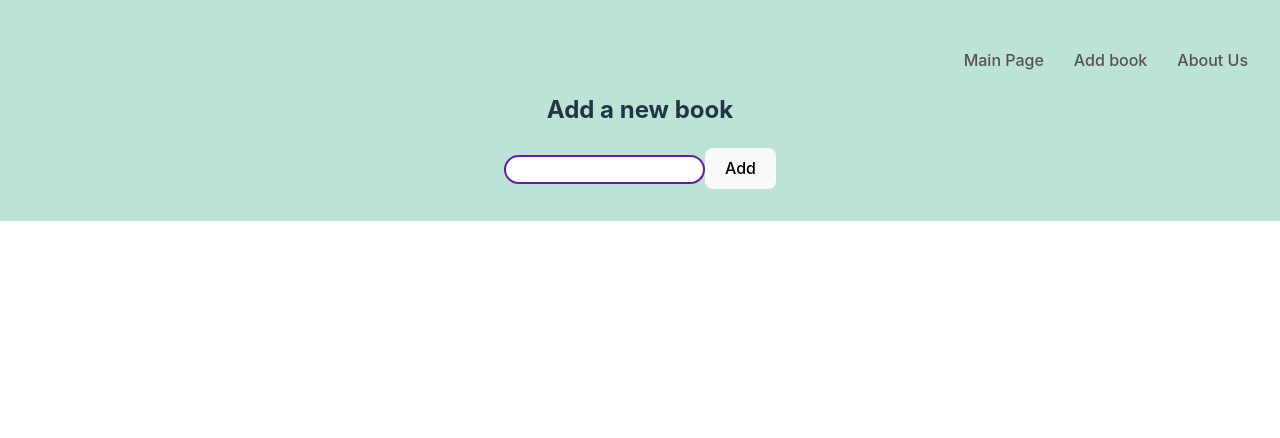
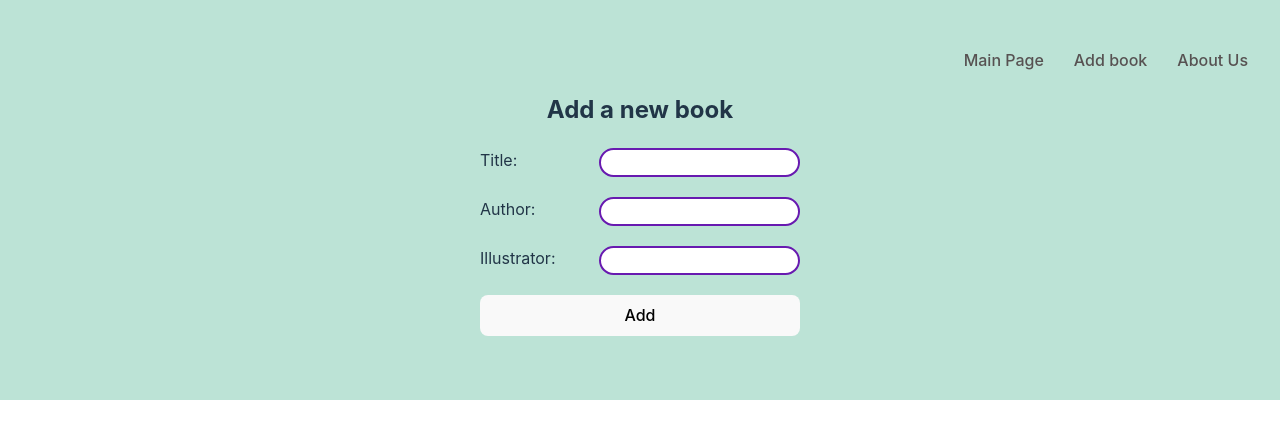
Before and after one commit to elMP/React-2023-Q1, a React (Vite) app in the folder rss-react-course/: page /addbook in a window 1280 px wide. Shown: the top 438 px of the page. Built offline with nearby package versions, Linux system fonts and the light colour scheme.

Commit message:
feat: add cards after submit

```diff
--- a/rss-react-course/src/App.css
+++ b/rss-react-course/src/App.css
@@ -20,3 +20,23 @@
   flex-wrap: wrap;
   gap: 25px;
 }
+
+.new-book-form {
+  display: flex;
+  flex-direction: column;
+  justify-content: flex-start;
+  align-items: flex-start;
+  row-gap: 20px;
+  max-width: 320px;
+  margin: 0 auto;
+}
+
+.new-book-form label {
+  width: 100%;
+  display: flex;
+  justify-content: space-between;
+}
+
+.new-book-form button {
+  width: 100%;
+}
--- a/rss-react-course/src/pages/AddBook.tsx
+++ b/rss-react-course/src/pages/AddBook.tsx
@@ -1,7 +1,8 @@
-import { CardProps } from 'components/Card';
 import React from 'react';
 
 import Header from '../components/Header';
+import { Book } from './MainPage';
+import Card from '../components/Card';
 
 export type NewBookData = {
   title: React.RefObject<HTMLInputElement>;
@@ -16,7 +17,7 @@ export type NewBookData = {
 
 type FormState = {
   newBookData: NewBookData;
-  cardList: CardProps[];
+  cardList: Book[];
 };
 
 class AddBook extends React.Component {
@@ -35,8 +36,26 @@ class AddBook extends React.Component {
   };
 
   handleSubmit(event: React.FormEvent<HTMLFormElement>) {
+    event.preventDefault();
+
     console.log(this.state.newBookData.title.current?.value);
-    event.preventDefault();
+    console.log(this.state.newBookData.author.current?.value);
+    console.log(this.state.newBookData.illustrator.current?.value);
+
+    const newBook: Book = {
+      id: this.state.cardList.length,
+      title: this.state.newBookData.title.current?.value || '',
+      author: this.state.newBookData.author.current?.value || '',
+      illustrator: this.state.newBookData.illustrator.current?.value || '',
+      publishing: '',
+      year: 2000,
+      age: 2,
+      description: '',
+      img: '',
+    };
+
+    this.setState({ ...this.state, cardList: [...this.state.cardList, newBook] });
+
     event.currentTarget.reset();
   }
 
@@ -44,10 +63,37 @@ class AddBook extends React.Component {
     return (
       <div className="container">
         <Header title="Add a new book" />
-        <form onSubmit={this.handleSubmit.bind(this)}>
-          <input type="text" ref={this.state.newBookData.title} />
+        <form className="new-book-form" onSubmit={this.handleSubmit.bind(this)}>
+          <label>
+            Title:
+            <input type="text" ref={this.state.newBookData.title} />
+          </label>
+          <label>
+            Author:
+            <input type="text" ref={this.state.newBookData.author} />
+          </label>
+          <label>
+            Illustrator:
+            <input type="text" ref={this.state.newBookData.illustrator} />
+          </label>
           <button type="submit">Add</button>
         </form>
+
+        <ul className="card-list">
+          {this.state.cardList.map((el) => (
+            <Card
+              key={el.id}
+              title={el.title}
+              author={el.author}
+              illustrator={el.illustrator}
+              publishing={el.publishing}
+              year={el.year}
+              age={el.age}
+              description={el.description}
+              img={el.img}
+            />
+          ))}
+        </ul>
       </div>
     );
   }
--- a/rss-react-course/src/pages/MainPage.tsx
+++ b/rss-react-course/src/pages/MainPage.tsx
@@ -4,7 +4,7 @@ import Header from '../components/Header';
 import SearchBar from '../components/SearchBar';
 import Card from '../components/Card';
 
-type Book = {
+export type Book = {
   id: number;
   title: string;
   author: string;
```
